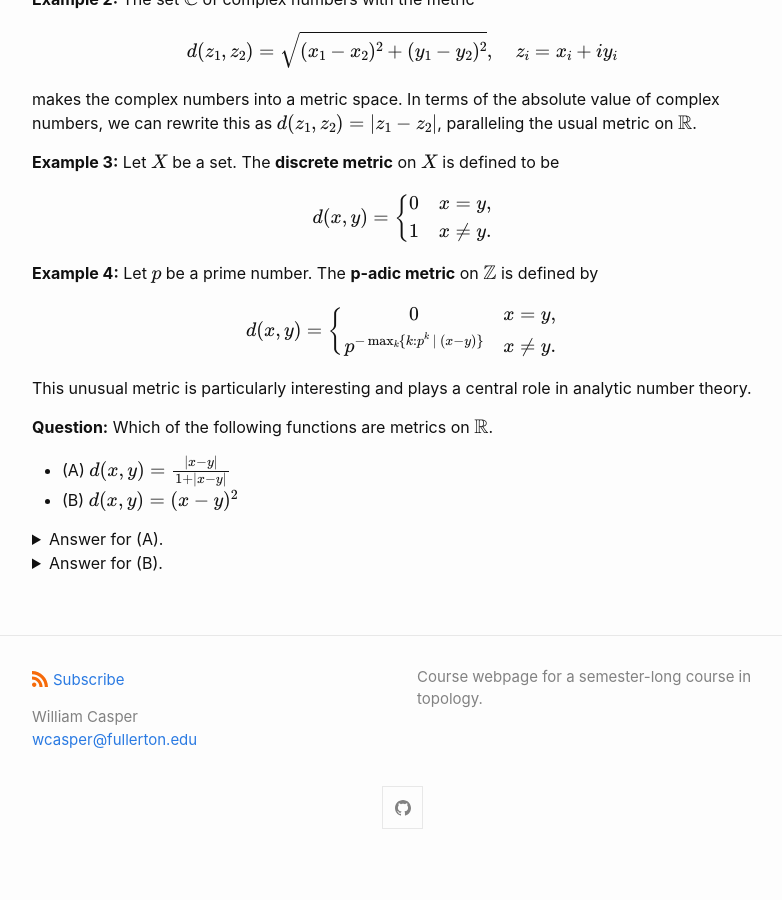
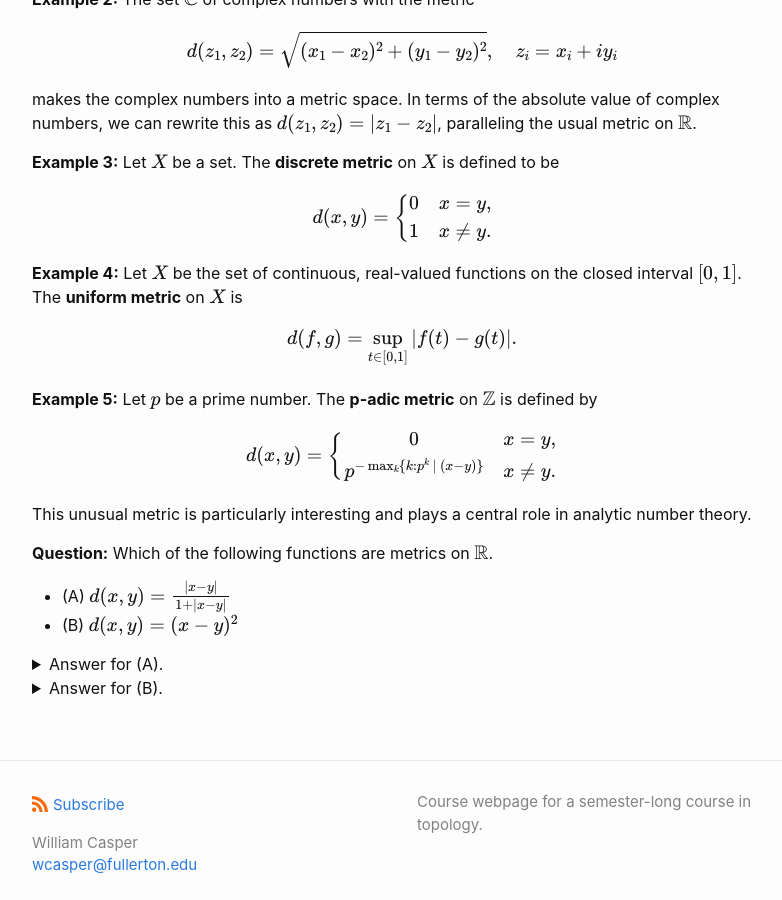
Before and after one commit to wcasper/math414fall2022, a Jekyll site: the page built from _topics/006-metric-spaces.md, in a window 1280 px wide and 900 px high, scrolled down 1246 px. Shown: the whole window, without its empty margins (238-1020 px from the left). Built offline with Jekyll 4.4.1, drawn with Linux system fonts in a browser that asks for light colours; before the commit the page ends 2110 px from its top, so only the background shows below that.

Commit message:
added example

```diff
--- a/_topics/006-metric-spaces.md
+++ b/_topics/006-metric-spaces.md
@@ -47,8 +47,11 @@ d(x,y) = \left\lbrace\begin{array}{cc}
 \end{array}\right.
 $$
 
+**Example 4:** Let $$X$$ be the set of continuous, real-valued functions on the closed interval $$[0,1]$$.  The **uniform metric** on $$X$$ is
 
-**Example 4:** Let $$p$$ be a prime number.  The **p-adic metric** on $$\mathbb Z$$ is defined by
+$$d(f,g) = \sup_{t\in [0,1]} |f(t)-g(t)|.$$
+
+**Example 5:** Let $$p$$ be a prime number.  The **p-adic metric** on $$\mathbb Z$$ is defined by
 
 $$
 d(x,y) = \left\lbrace\begin{array}{cc}
```
